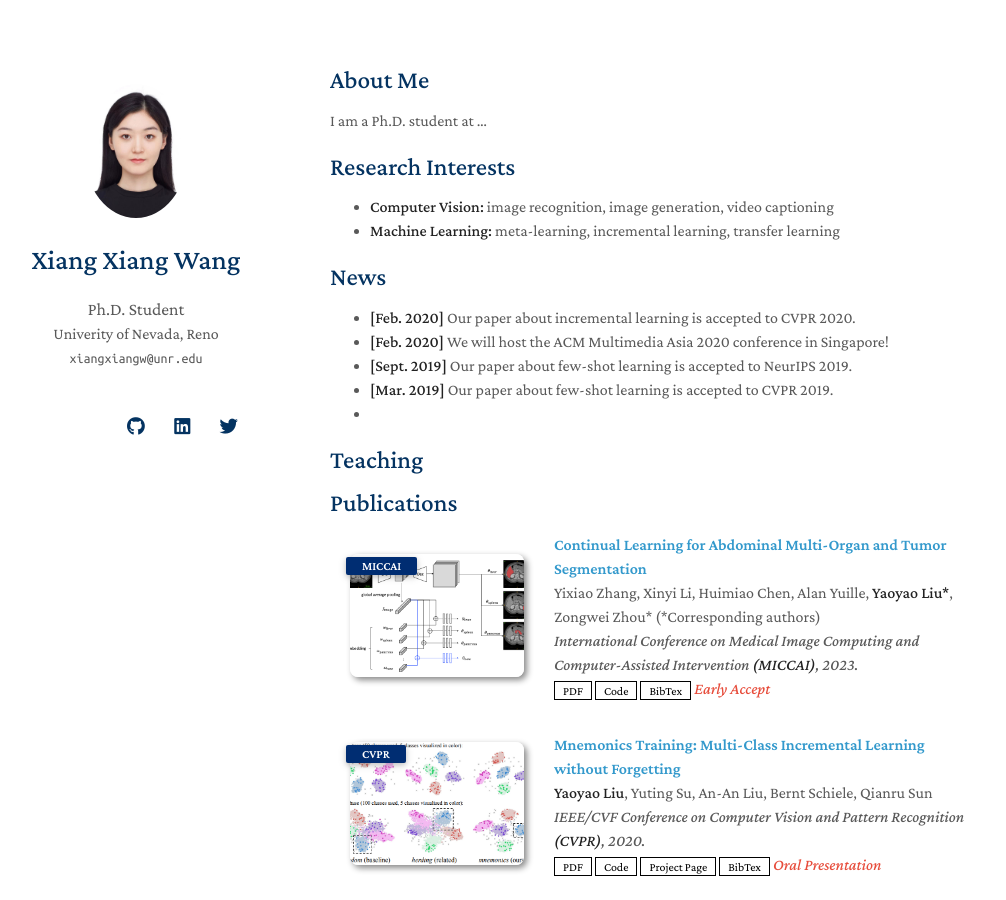
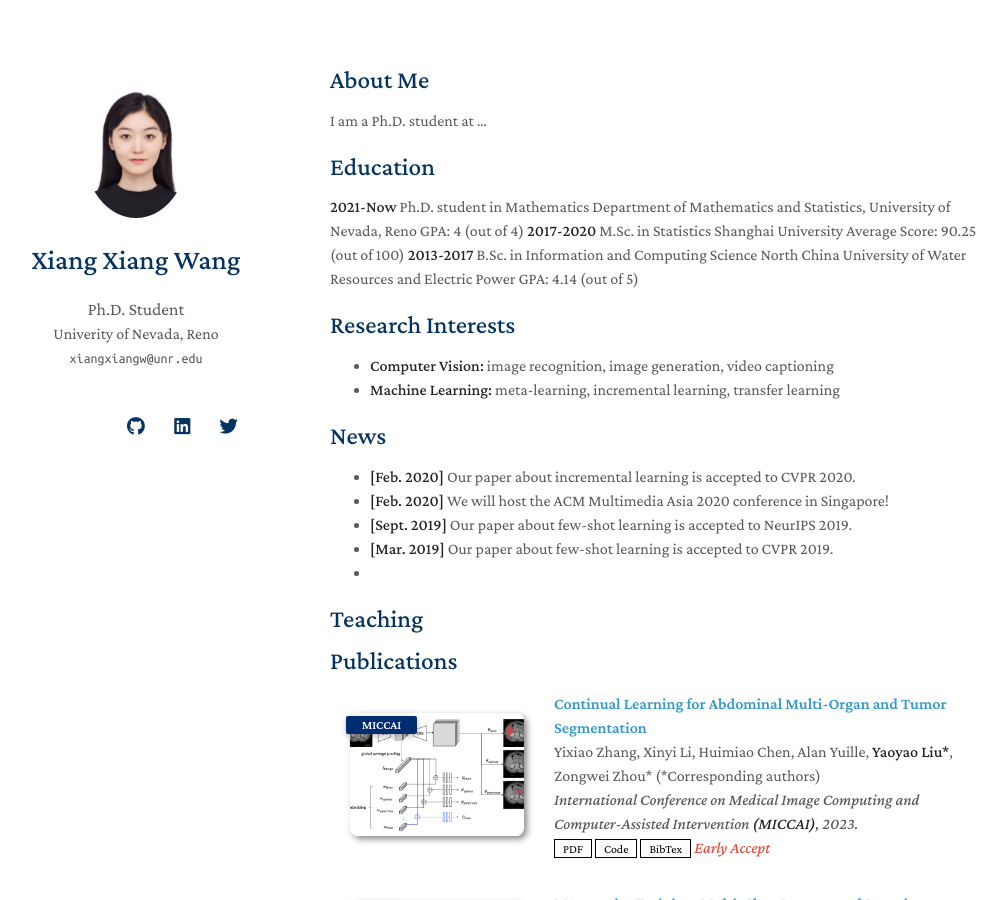
Before and after one commit to yaoyao-liu/minimal-light, a Jekyll site: the page built from index.md, in a window 1280 px wide and 900 px high. Shown: the whole window, without its empty margins (140-1146 px from the left). Built offline with Jekyll 4.4.1, drawn with Linux system fonts in a browser that asks for light colours; nearby versions of some CDN libraries; a style sheet for code colours, icons or effects is not loaded; our own code applies the rules of GitHub Pages for plain Markdown files.

Commit message:
Update index.md

```diff
--- a/index.md
+++ b/index.md
@@ -5,6 +5,19 @@ layout: homepage
 ## About Me
 
 I am a Ph.D. student at ...
+
+
+## Education
+**2021-Now**	Ph.D. student in Mathematics
+Department of Mathematics and Statistics, University of Nevada, Reno
+GPA: 4 (out of 4)
+**2017-2020** M.Sc. in Statistics
+Shanghai University
+Average Score: 90.25 (out of 100)
+**2013-2017**	B.Sc. in Information and Computing Science
+North China University of Water Resources and Electric Power
+GPA: 4.14 (out of 5)
+
 
 ## Research Interests
 
```
